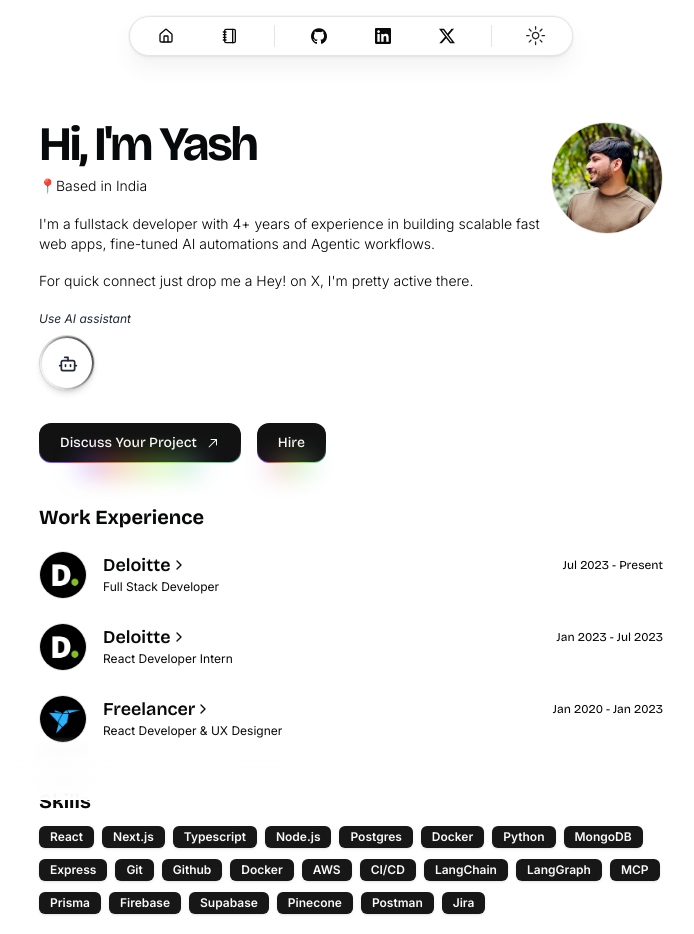
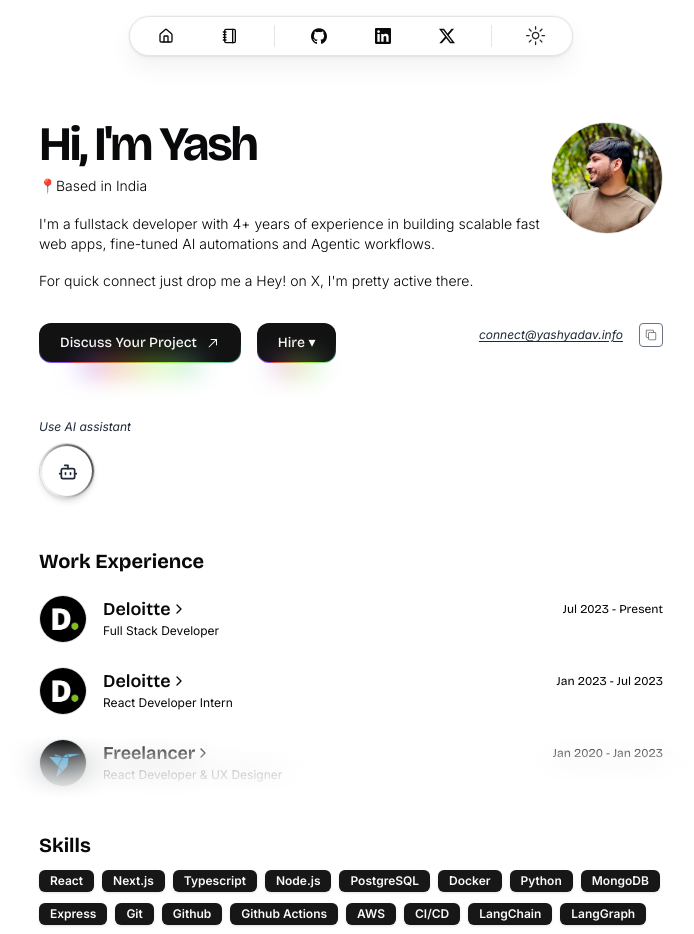
Before and after one commit to altairyash/portfolio-v3, a Next.js app: page / in a window 1280 px wide. Shown: the top 934 px of the page, without its empty margins (289-983 px from the left). Built offline with nearby package versions, Linux system fonts and the light colour scheme.

Commit message:
enhancements, email clip

```diff
--- a/src/app/api/query/route.ts
+++ b/src/app/api/query/route.ts
@@ -52,7 +52,7 @@
         {
           role: "system",
           content:
-            "You are an AI assistant for a personal portfolio website. Always answer clearly and briefly using a friendly, helpful tone. Use only the given context.",
+            "You are an AI assistant for a personal portfolio website. Always answer clearly and briefly using a friendly, helpful tone. Use only the given context. Never use markdown formatting.",
         },
         {
           role: "user",
--- a/src/app/page.tsx
+++ b/src/app/page.tsx
@@ -1,4 +1,5 @@
 import AskAI from "@/components/ask-ai";
+import CopyButton from "@/components/copy";
 import BlurFade from "@/components/magicui/blur-fade";
 import BlurFadeText from "@/components/magicui/blur-fade-text";
 import { RainbowButton } from "@/components/magicui/rainbow-button";
@@ -10,6 +11,7 @@
 import { bricolage_grotesque } from "@/lib/fonts";
 import { cn } from "@/lib/utils";
 import { ArrowTopRightIcon } from "@radix-ui/react-icons";
+import { CopyIcon } from "lucide-react";
 import Link from "next/link";
 import Markdown from "react-markdown";
 import remarkBreaks from "remark-breaks";
@@ -20,7 +22,7 @@
   return (
     <main className="flex flex-col min-h-[100dvh] space-y-10">
       <section id="hero">
-        <div className="mx-auto w-full max-w-2xl space-y-3">
+        <div className="mx-auto w-full max-w-2xl space-y-5">
           <div className="gap-2 flex justify-between pt-8">
             <div className="items-left flex flex-col flex-1 space-y-1.5">
               <BlurFadeText
@@ -49,12 +51,9 @@
               </Avatar>
             </BlurFade>
           </div>
-
-          <BlurFade delay={BLUR_FADE_DELAY*4}>
-            <AskAI />
-          </BlurFade>
         </div>
-
+        <div className="flex flex-row justify-between gap-4 w-full items-center">
+          <div className="flex flex-col">
             <BlurFade delay={BLUR_FADE_DELAY * 4}>
               <div className="mt-8 flex gap-4">
                 <Link href={"https://calendly.com/yash140498/30min"}>
@@ -65,12 +64,29 @@
                 </Link>
                 <Link href="#contact">
                   <RainbowButton className="h-10 max-sm:h-10 text-sm px-5 max-sm:px-5 py-1 max-sm:py-0">
-                Hire
+                    Hire ▾
                   </RainbowButton>
                 </Link>
               </div>
             </BlurFade>
+          </div>
+          <div className="flex flex-col items-end">
+            <BlurFade delay={BLUR_FADE_DELAY * 2}>
+              <span className="flex mt-4 gap-x-4 max-w-full text-pretty font-sans text-xs text-gray-800 dark:text-gray-200 italic items-center underline underline-offset-2">
+                <Link href={DATA.contact.social.email.url}>
+                  {DATA.contact.email}
+                </Link>
+                <CopyButton text={DATA.contact.email} />
+              </span>
+            </BlurFade>
+          </div>
+        </div>
       </section>
+      <div className="w-full">
+        <BlurFade delay={BLUR_FADE_DELAY * 4}>
+          <AskAI />
+        </BlurFade>
+      </div>
       <section id="work">
         <div className="flex min-h-0 flex-col gap-y-5">
           <BlurFade delay={BLUR_FADE_DELAY * 5}>
--- a/src/components/ask-ai.tsx
+++ b/src/components/ask-ai.tsx
@@ -61,9 +61,10 @@
   }, [expanded]);
 
   return (
-    <div className="relative w-fit gap-x-3 items-left flex flex-col">
-      {/* Response, Error, or Loading Indicator */}
-      {expanded && (response || error) ? (
+    <div className="relative w-fit my-2 gap-x-3 items-left flex flex-col">
+
+            {/* Response, Error, or Loading Indicator */}
+            {expanded && (response || error) ? (
         response ? (
           <div className="text-xs py-2 rounded-md max-w-xs text-gray-800 dark:text-gray-400 italic">
             <Typewriter
--- /dev/null
+++ b/src/components/copy.tsx
@@ -0,0 +1,41 @@
+'use client';
+
+import { CopyIcon } from '@radix-ui/react-icons';
+import { CopyCheckIcon } from 'lucide-react';
+import { useState } from 'react';
+
+type CopyButtonProps = {
+  text: string;
+};
+
+export default function CopyButton({ text }: CopyButtonProps) {
+  const [copied, setCopied] = useState(false);
+
+  const handleCopy = async () => {
+    try {
+      if (navigator.clipboard && navigator.clipboard.writeText) {
+        await navigator.clipboard.writeText(text);
+        setCopied(true);
+        setTimeout(() => setCopied(false), 2000);
+      } else {
+        console.warn('Clipboard API not supported');
+      }
+    } catch (err) {
+      console.error('Failed to copy: ', err);
+    }
+  };
+
+  return (
+    <button
+      onClick={handleCopy}
+      className="p-1 flex items-center justify-center text-xs rounded-sm border-gray-500 border-[1px] dark:text-white/50 text-black/60 "
+      style={{ width: '1.5rem', height: '1.5rem' }}
+    >
+      {copied ? (
+      <CopyCheckIcon className="h-3 w-3 dark:text-green-500 text-green-900" />
+      ) : (
+      <CopyIcon className="h-3 w-3" />
+      )}
+    </button>
+  );
+}
--- a/src/data/resume.tsx
+++ b/src/data/resume.tsx
@@ -3,7 +3,7 @@
 
 export const DATA = {
   name: "Yash Yadav",
-  initials: "DV",
+  initials: "YY",
   url: "https://yashyadav.info",
   location: "India",
   locationLink: "https://www.google.com/maps/place/india",
@@ -17,33 +17,30 @@
     "Next.js",
     "Typescript",
     "Node.js",
-    "Postgres",
+    "PostgreSQL",
     "Docker",
     "Python",
     "MongoDB",
     "Express",
     "Git",
     "Github",
-    "Docker",
+    "Github Actions",
     "AWS",
     "CI/CD",
     "LangChain",
     "LangGraph",
-    "MCP",
-    "Prisma",
-    "Firebase",
-    "Supabase",
-    "Pinecone",
-    "Postman",
-    "Jira",
+    "Authentication",
+    "Authorization",
+    "Tailwind CSS",
+    "AI Integrations"
   ],
   navbar: [
     { href: "/", icon: HomeIcon, label: "Home" },
     { href: "/blog", icon: NotebookIcon, label: "Blog" },
   ],
   contact: {
-    email: "hello@example.com",
-    tel: "+123456789",
+    email: "connect@yashyadav.info",
+    tel: "+919519416528",
     social: {
       GitHub: {
         name: "GitHub",
```
Lines whose indentation alone changed are shown as unchanged.
